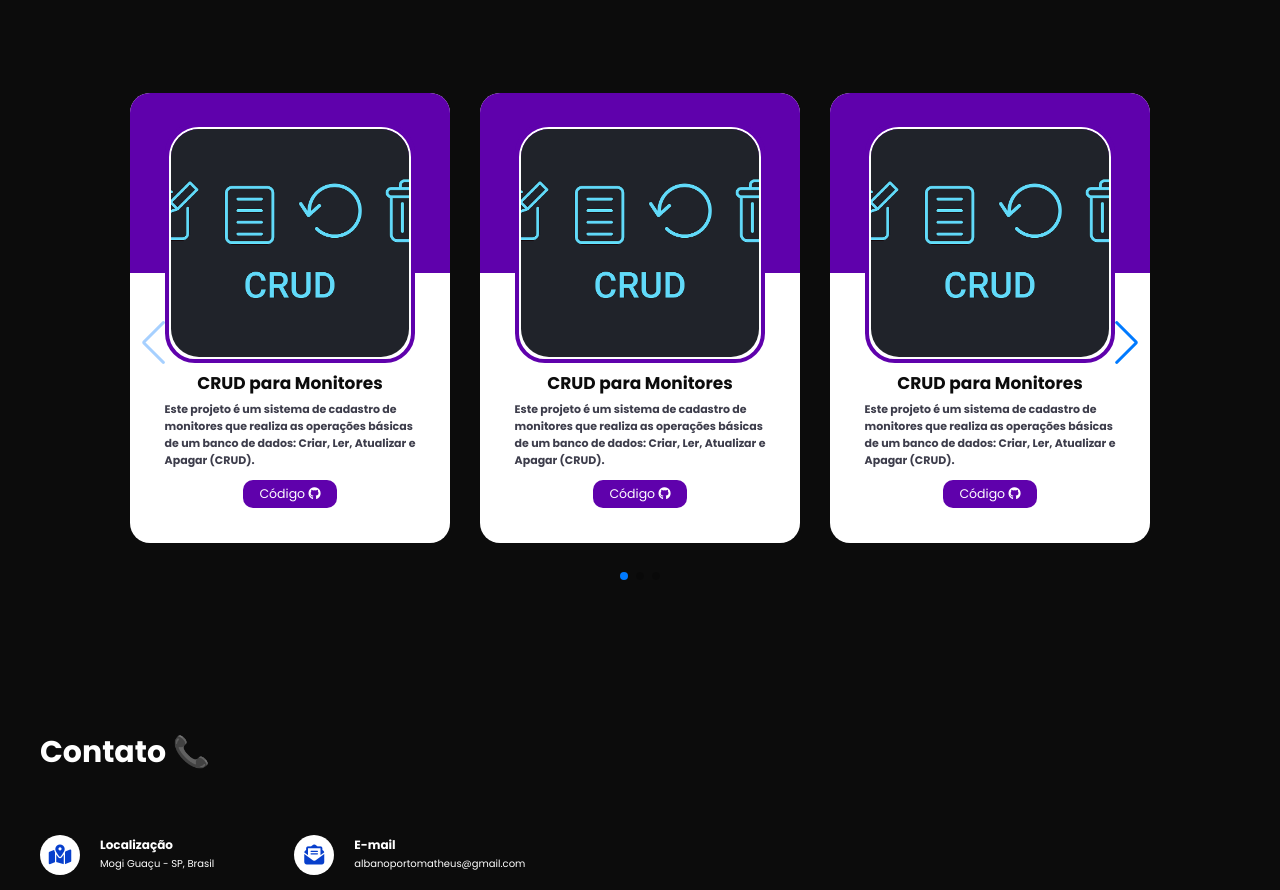
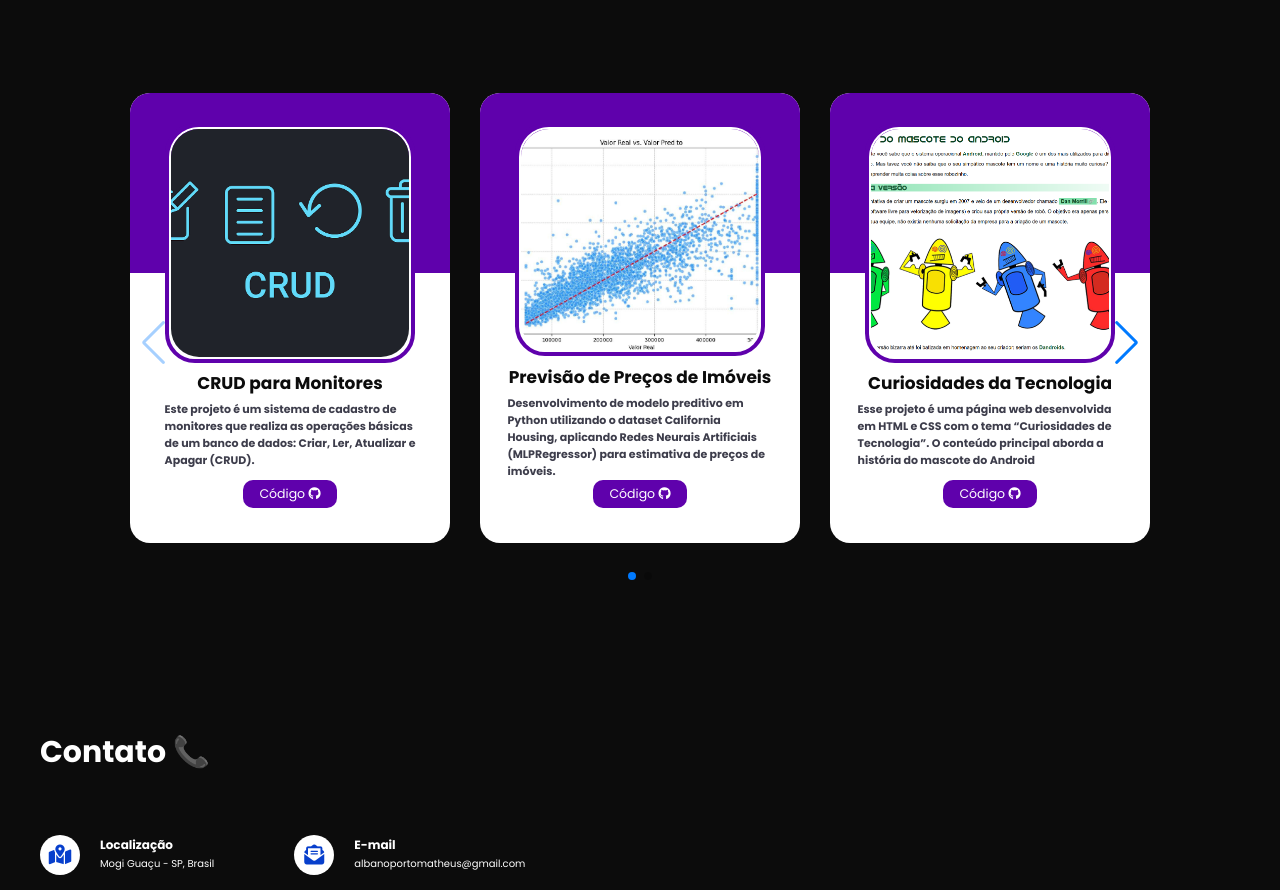
Before and after one commit to MatheusAlbano/portfolio-matheus-porto, a plain HTML site: page index.html in a window 1280 px wide. Shown: the part 1720-2610 px from the top of the page. Drawn offline with nearby package versions, Linux system fonts and the light colour scheme.

Commit message:
Adicionando Projetos

```diff
--- a/index.html
+++ b/index.html
@@ -202,19 +202,19 @@
                 <div class="swiper-slide card-project">
                     <div class="image-project">
                         <a href="/">
-                            <img src="./img/crud.png" alt="img-crud">
+                            <img src="./img/redesneurais.png" alt="img-redesneurais">
                         </a>
                     </div>
 
-                <span>CRUD para Monitores</span>
+                <span>Previsão de Preços de Imóveis</span>
 
-                <p>Este projeto é um sistema de cadastro de <br>
-                    monitores que realiza as operações básicas<br>
-                    de um banco de dados: Criar, Ler, Atualizar e<br>
-                    Apagar (CRUD).</p>
+                <p>Desenvolvimento de modelo preditivo em Python utilizando o
+                    dataset California Housing, aplicando Redes Neurais
+                    Artificiais (MLPRegressor) para estimativa de preços de
+                    imóveis.</p>
 
                     <div class="cta-project">
-                        <a href="/">
+                        <a href="https://github.com/MatheusAlbano/projeto-redes-neurais">
                             Código
                             <i class="fa-brands fa-github"></i>
                         </a>
@@ -228,19 +228,18 @@
                 <div class="swiper-slide card-project">
                     <div class="image-project">
                         <a href="/">
-                            <img src="./img/crud.png" alt="img-crud">
+                            <img src="./img/android.png" alt="img-android">
                         </a>
                     </div>
 
-                <span>CRUD para Monitores</span>
+                <span>Curiosidades da Tecnologia</span>
 
-                <p>Este projeto é um sistema de cadastro de <br>
-                    monitores que realiza as operações básicas<br>
-                    de um banco de dados: Criar, Ler, Atualizar e<br>
-                    Apagar (CRUD).</p>
+                <p>Esse projeto é uma página web desenvolvida em HTML e CSS
+                    com o tema “Curiosidades de Tecnologia”. O conteúdo
+                    principal aborda a história do mascote do Android</p>
 
                     <div class="cta-project">
-                        <a href="/">
+                        <a href="https://github.com/MatheusAlbano/projeto-android">
                             Código
                             <i class="fa-brands fa-github"></i>
                         </a>
@@ -254,45 +253,18 @@
                 <div class="swiper-slide card-project">
                     <div class="image-project">
                         <a href="/">
-                            <img src="./img/crud.png" alt="img-crud">
+                            <img src="./img/cordel.png" alt="img-cordel">
                         </a>
                     </div>
 
-                <span>CRUD para Monitores</span>
+                <span>Cordel Moderno</span>
 
-                <p>Este projeto é um sistema de cadastro de <br>
-                    monitores que realiza as operações básicas<br>
-                    de um banco de dados: Criar, Ler, Atualizar e<br>
-                    Apagar (CRUD).</p>
+                <p>Este projeto foi realizado para aprimorar minhas
+                    habilidades e conhecimentos em HTML5 e CSS3.<br>
+                </p>
 
                     <div class="cta-project">
-                        <a href="/">
-                            Código
-                            <i class="fa-brands fa-github"></i>
-                        </a>
-                        <!-- <a href="">
-                            Site
-                            <i class="fa-solid fa-arrow-up-right-from-square"></i>
-                        </a> -->
-                    </div>
-                </div>
-
-                <div class="swiper-slide card-project">
-                    <div class="image-project">
-                        <a href="/">
-                            <img src="./img/crud.png" alt="img-crud">
-                        </a>
-                    </div>
-
-                <span>CRUD para Monitores</span>
-
-                <p>Este projeto é um sistema de cadastro de <br>
-                    monitores que realiza as operações básicas<br>
-                    de um banco de dados: Criar, Ler, Atualizar e<br>
-                    Apagar (CRUD).</p>
-
-                    <div class="cta-project">
-                        <a href="/">
+                        <a href="https://github.com/MatheusAlbano/projeto-cordel">
                             Código
                             <i class="fa-brands fa-github"></i>
                         </a>
```
Also changed, not shown: img/cordel.png (added), img/redesneurais.png (added).
